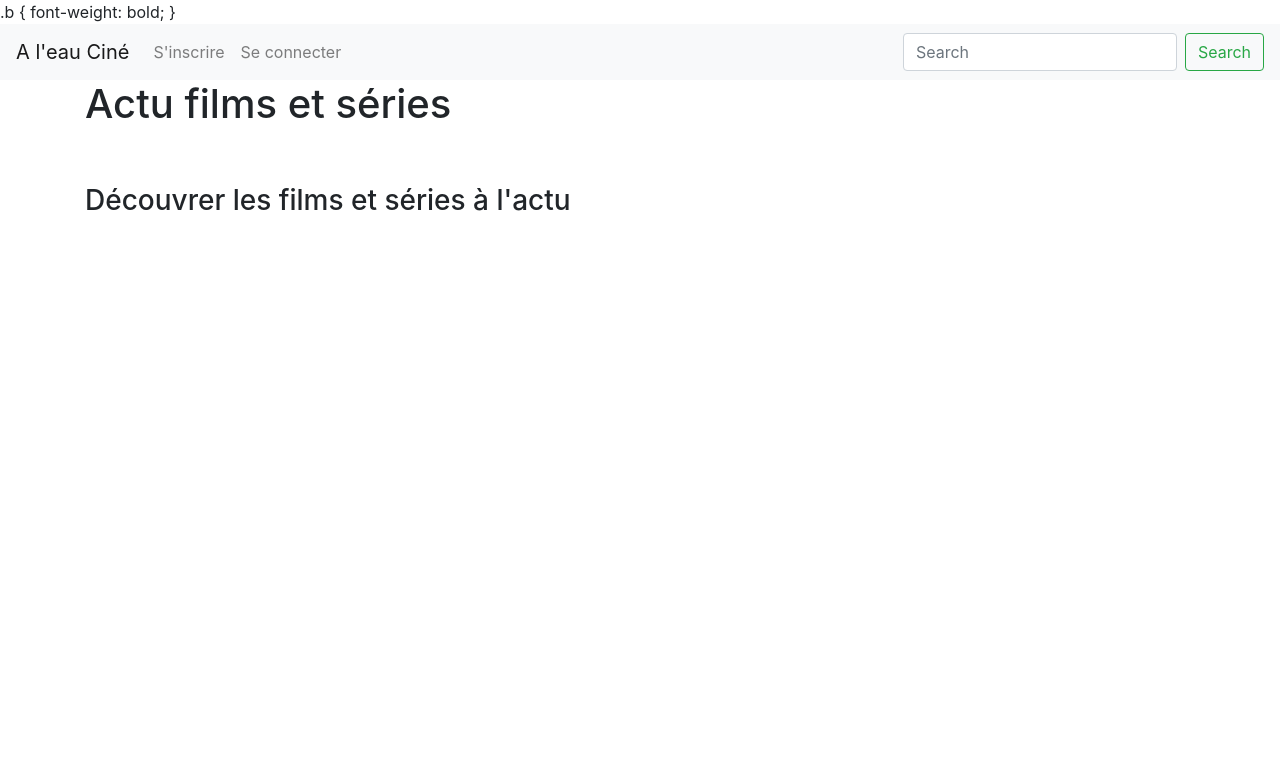
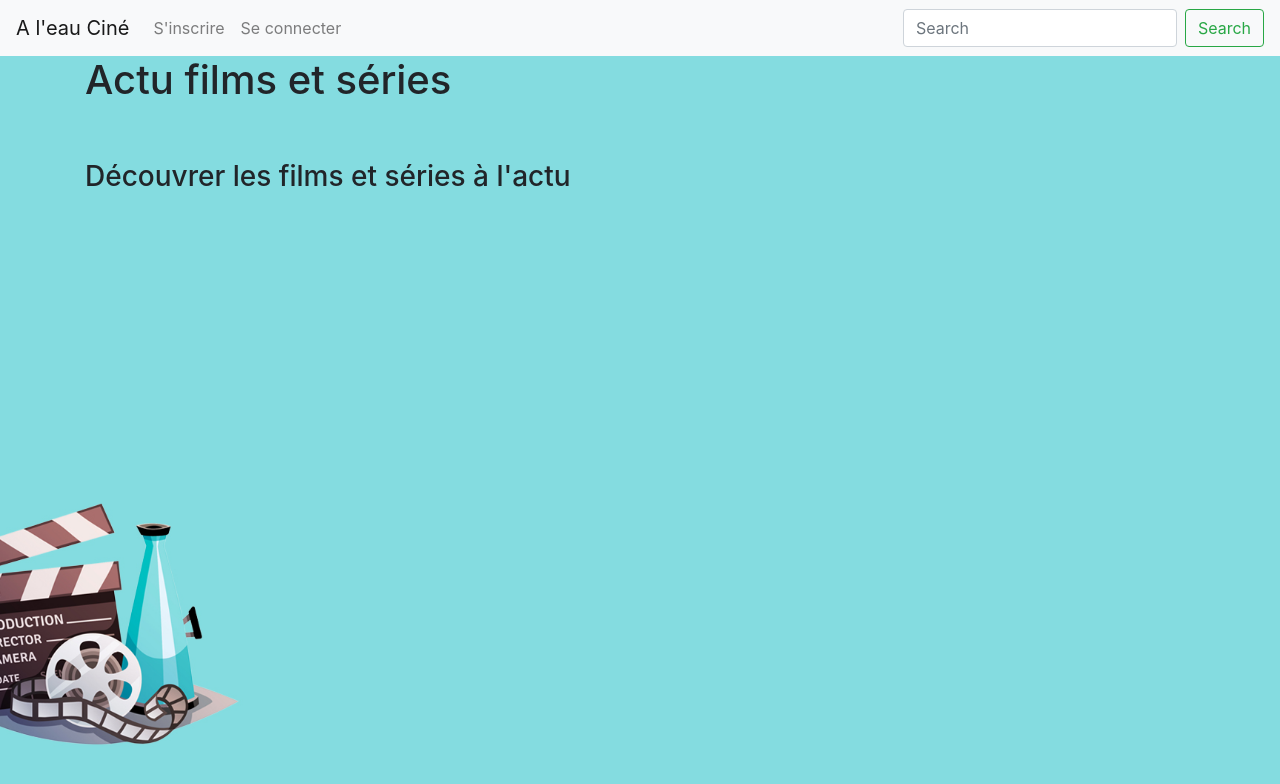
Before and after one commit to antho90/Projet_CRUD, a PHP site: page /actu.php in a window 1280 px wide. Shown: the top 784 px of the page. Run offline with PHP 8.4, Linux system fonts and the light colour scheme; data that the repository does not hold is empty.

Commit message:
background et icon

```diff
--- a/actu.php
+++ b/actu.php
@@ -1,7 +1,6 @@
 <?php
 require 'inc/function.php';
 require_once 'inc/db.php';
-require_once 'css/app.css';
 
 
 $pdostat = $pdo->prepare('SELECT resum.id,resum.titre,resum.synopsis,resum.id_user,users.username FROM resum,users WHERE resum.id_user = users.id');
--- a/css/app.css
+++ b/css/app.css
@@ -1,3 +1,11 @@
+body {
+    background-image: url(fond.jpg);
+    background-repeat: no-repeat;
+    background-position: center center;
+    background-attachment: fixed;
+    background-size: cover;
+}
+
 .b {
     font-weight: bold;
 }
--- a/inc/header.php
+++ b/inc/header.php
@@ -11,6 +11,7 @@ if (session_status() == PHP_SESSION_NONE) {
   <meta name="viewport" content="width=device-width, initial-scale=1.0">
   <link rel="stylesheet" href="https://stackpath.bootstrapcdn.com/bootstrap/4.5.2/css/bootstrap.min.css" integrity="sha384-JcKb8q3iqJ61gNV9KGb8thSsNjpSL0n8PARn9HuZOnIxN0hoP+VmmDGMN5t9UJ0Z" crossorigin="anonymous">
   <link rel="stylesheet" type="text/css" href="css/app.css">
+  <link rel="icon" type="image/png" href="https://img.icons8.com/color/48/000000/movie-projector.png"/>
   <title>A l'eau Ciné</title>
 </head>
 
```
Also changed, not shown: css/fond.jpg (added), inc/14356.png (added).
